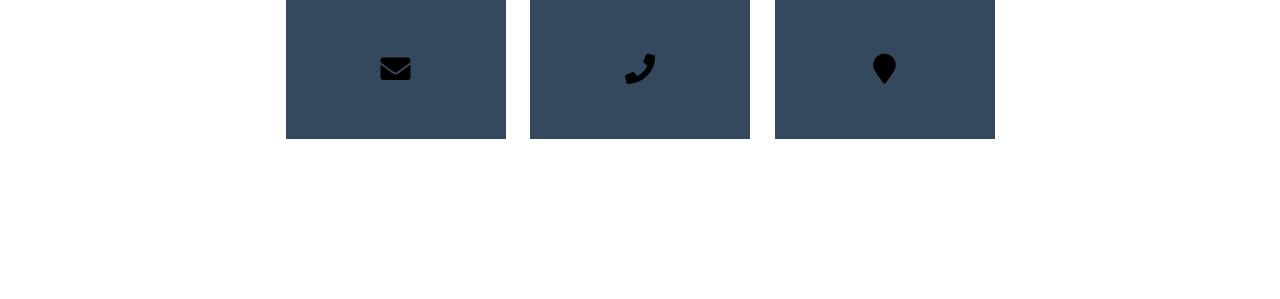
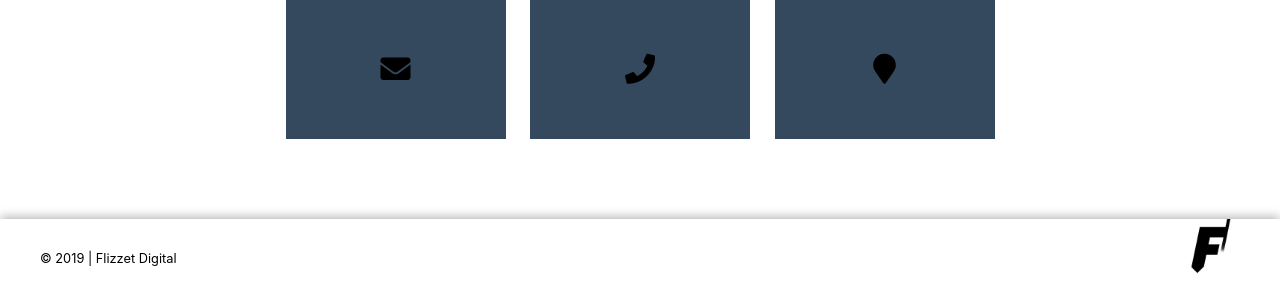
Before and after one commit to FinneanBroadhead/timber-cove-site, a PHP site: page /contact.html in a window 1280 px wide. Shown: the part 2181-2480 px from the top of the page. Before the commit the page ends 2320 px from the top, so only its background shows below. Run offline with PHP 8.4, Linux system fonts and the light colour scheme; some web fonts are replaced.

Commit message:
Added footer and implemented in all pages

```diff
--- a/assets/css/about.css
+++ b/assets/css/about.css
@@ -201,7 +201,7 @@ body {
 	position: absolute;
 	height: 100%;
 	transition: 0.3s;
-  transition-timing-function: cubic-bezier(.4,0,0.3,1.8);
+	transition-timing-function: cubic-bezier(.4,0,0.3,1.8);
 	overflow-x: hidden;
 	width: 50%;
 	box-shadow: 0 10px 20px rgba(0,0,0,0.19), 0 6px 6px rgba(0,0,0,0.33);
--- a/assets/css/footer.css
+++ b/assets/css/footer.css
@@ -1,6 +1,41 @@
-.flizzet-piece {
-    color: rgba(95, 4, 60, 1);
-    text-align: center;
-    font-size: 1.5vw;
-    text-shadow: 0px 0px 10px rgba(95, 4, 60, 0.75);
+footer {
+    position: relative;
+    /* border-top: 3px solid white; */
+    padding: 40px 0px;
+    background-color: white;
+    box-shadow: 0px -2px 10px rgba(0, 0, 0, 0.3);
 }
+footer .footer-text {
+    position: absolute;
+    top: 50%;
+    left: 0px;
+    width: 100%;
+    transform: translateY(-50%);
+    color: black;
+    padding: 0px 40px;
+    text-align: left;
+    font-size: 1vw;
+    transition: 0.2s;
+    transition-timing-function: cubic-bezier(.4,0,0.3,1.8);
+}
+footer .footer-text:hover {
+    margin-left: 5px;
+}
+
+footer .footer-logo {
+    position: absolute;
+    right: 40px;
+    top: 0px;
+    height: 100%;
+}
+footer .footer-logo img {
+    height: 70%;
+    width: auto;
+}
+
+@media (orientation: portrait) {
+    footer .footer-text {
+        padding: 0px 2vw;
+        font-size: 4vw;
+    }
+}
--- a/contact.html
+++ b/contact.html
@@ -20,7 +20,7 @@
     <link rel="stylesheet" href="https://use.fontawesome.com/releases/v5.7.1/css/all.css"
         integrity="sha384-fnmOCqbTlWIlj8LyTjo7mOUStjsKC4pOpQbqyi7RrhN7udi9RwhKkMHpvLbHG9Sr" crossorigin="anonymous">
     <link rel="stylesheet" href="assets/css/contact.css">
-    <link rel="stylesheet" href="assets/css/.css">
+    <link rel="stylesheet" href="assets/css/footer.css">
 
     <link href="https://fonts.googleapis.com/css?family=Open+Sans" rel="stylesheet">
     <link href="https://fonts.googleapis.com/css?family=Work+Sans" rel="stylesheet">
@@ -96,3 +96,21 @@
               </div>
     </section>
 </body>
+
+<footer>
+    <!-- Text piece -->
+    <a href="http://www.flizzet.com/" target="_blank">
+      <div class="footer-text">&copy;
+        <script type="text/javascript">
+          document.write(new Date().getFullYear());
+        </script> | Flizzet Digital
+      </div>
+    </a>
+
+    <a href="http://www.flizzet.com/" target="_blank" class="footer-logo">
+      <img src="assets/imgs/Flizzet-F.png" alt="">
+    </a>
+
+  </footer>
+
+  </html>
```
Also changed, not shown: about.html (+21 -1 lines), index.html (+17 -7 lines), assets/imgs/Flizzet-F.png (added).
